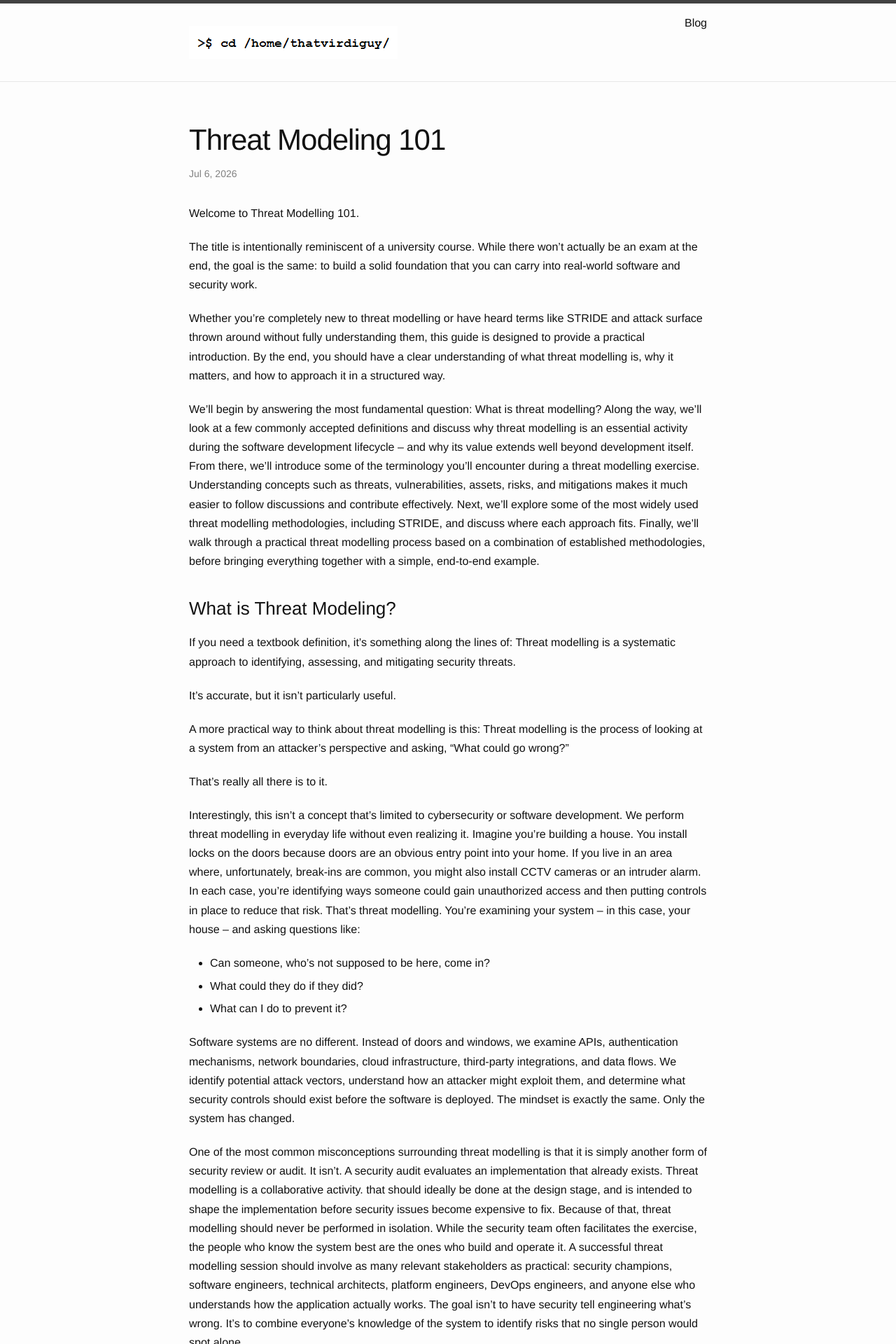
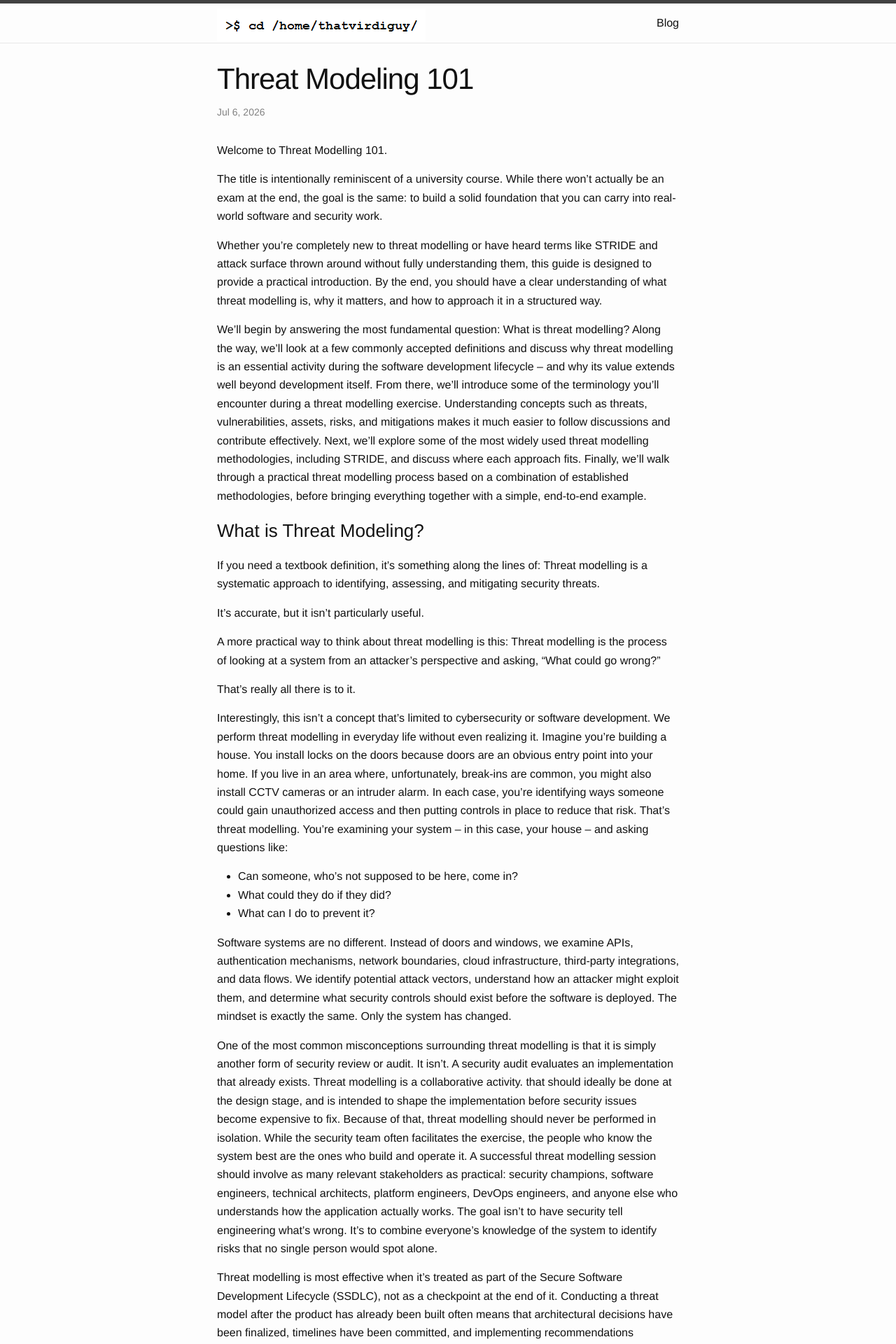
Before and after one commit to thatvirdiguy/thatvirdiguy.github.io, a Jekyll site: the page built from _posts/2026-07-06-threat-modeling-101.md, in a window 1280 px wide. Shown: the top 1920 px of the page at 70% size. Built offline with Jekyll 4.4.1, drawn with Linux system fonts in a browser that asks for light colours; our own code applies the rules of GitHub Pages for plain Markdown files.

Commit message:
Update main.scss

```diff
--- a/css/main.scss
+++ b/css/main.scss
@@ -3,96 +3,39 @@
 ---
 @charset "utf-8";
 
-// Our variables
+// Typography
 $base-font-family: "Helvetica Neue", Helvetica, Arial, sans-serif;
-$base-font-size:   16px;
+$base-font-size: 16px;
 $base-font-weight: 400;
-$small-font-size:  $base-font-size * 0.875;
-$base-line-height: 1.5;
+$small-font-size: $base-font-size * 0.875;
+$base-line-height: 1.65;
 
-$spacing-unit:     30px;
+// Spacing
+$spacing-unit: 30px;
 
-$text-color:       #111;
+// Colours
+$text-color: #111;
 $background-color: #fdfdfd;
-$brand-color:      #2a7ae2;
+$brand-color: #2a7ae2;
 
-$grey-color:       #828282;
+$grey-color: #828282;
 $grey-color-light: lighten($grey-color, 40%);
-$grey-color-dark:  darken($grey-color, 25%);
+$grey-color-dark: darken($grey-color, 25%);
 
-// Width of the content area
-$content-width:    800px;
+// Layout
+$content-width: 720px;
 
-$on-palm:          600px;
-$on-laptop:        800px;
+$on-palm: 600px;
+$on-laptop: 800px;
 
 @mixin media-query($device) {
-    @media screen and (max-width: $device) {
-        @content;
-    }
+  @media screen and (max-width: $device) { @content; }
 }
 
-// Import partials
 @import
-        "base",
-        "layout",
-        "syntax-highlighting"
-;
-
-/* ==========================================================================
-   Typography
-   ========================================================================== */
-
-body {
-  line-height: 1.7;
-}
-
-p {
-  margin: 0 0 1.3rem;
-}
-
-h1 {
-  margin: 2rem 0 1rem;
-}
-
-h2 {
-  margin: 2.75rem 0 1rem;
-  padding-bottom: .3rem;
-  border-bottom: 1px solid #eee;
-}
-
-h3 {
-  margin: 2rem 0 .8rem;
-}
-
-h4 {
-  margin: 1.5rem 0 .6rem;
-}
-
-ul,
-ol {
-  margin-bottom: 1.3rem;
-}
-
-li {
-  margin-bottom: .35rem;
-}
-
-blockquote {
-  margin: 2rem 0;
-  padding: .5rem 1rem;
-  border-left: 4px solid #ddd;
-  background: #fafafa;
-  color: #555;
-}
-
-hr {
-  margin: 2.5rem 0;
-}
-
-/* ==========================================================================
-   Tables
-   ========================================================================== */
+  "base",
+  "layout",
+  "syntax-highlighting";
 
 table {
   width: 100%;
@@ -101,54 +44,18 @@
   font-size: .95rem;
 }
 
-th,
-td {
+th, td {
+  border: 1px solid $grey-color-light;
   padding: .75rem 1rem;
-  border: 1px solid #ddd;
   vertical-align: top;
   text-align: left;
 }
 
 th {
-  background: #f7f7f7;
+  background: lighten($grey-color-light, 8%);
   font-weight: 600;
 }
 
 tbody tr:nth-child(even) {
-  background: #fcfcfc;
+  background: #fafafa;
 }
-
-/* ==========================================================================
-   Images
-   ========================================================================== */
-
-img {
-  display: block;
-  max-width: 100%;
-  height: auto;
-  margin: 2rem auto;
-}
-
-/* ==========================================================================
-   Inline code
-   ========================================================================== */
-
-code {
-  padding: .1rem .3rem;
-  border-radius: 3px;
-  background: #f5f5f5;
-  font-size: .9em;
-}
-
-pre code {
-  padding: 0;
-  background: transparent;
-}
-
-/* ==========================================================================
-   Links
-   ========================================================================== */
-
-a {
-  text-underline-offset: 2px;
-}
```
